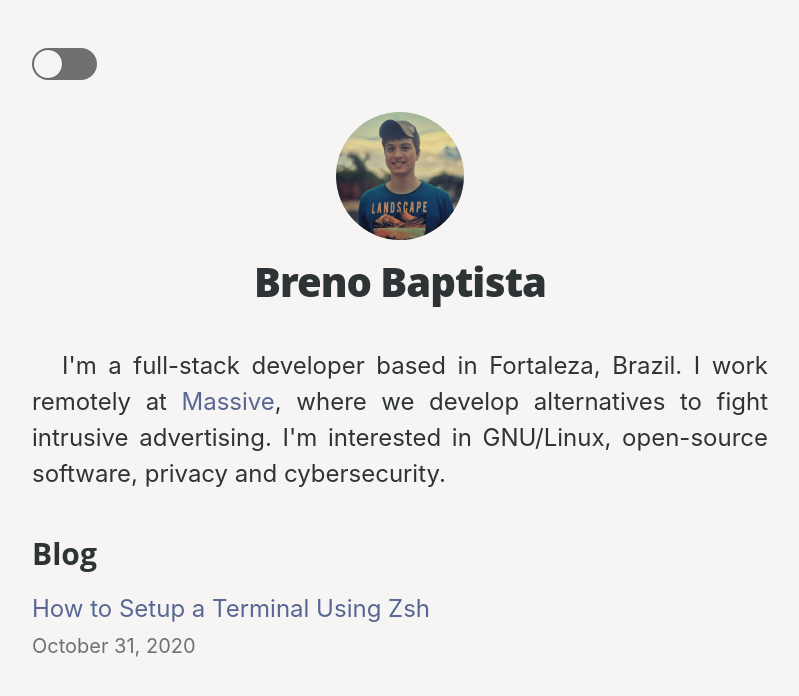
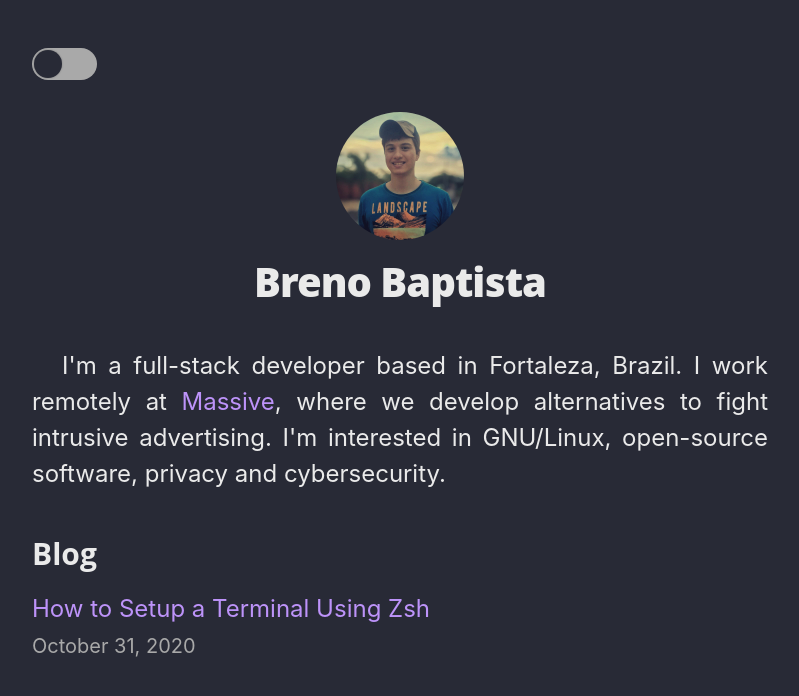
Before and after one commit to brenobaptista/blog, a Next.js app: page / in a window 1280 px wide. Shown: the top 696 px of the page, without its empty margins (240-1039 px from the left). Built offline with nearby package versions, Linux system fonts and the light colour scheme.

Commit message:
Changed default to dark mode and added transition timing back

```diff
--- a/src/pages/_app.tsx
+++ b/src/pages/_app.tsx
@@ -11,7 +11,7 @@ import dark from '../styles/themes/dark'
 export const ThemeContext = createContext(null)
 
 const MyApp = ({ Component, pageProps }: AppProps): JSX.Element => {
-  const [theme, setTheme] = usePersistedState<DefaultTheme>('theme', light)
+  const [theme, setTheme] = usePersistedState<DefaultTheme>('theme', dark)
 
   const toggleTheme = () => {
     setTheme(theme.mode === 'light' ? dark : light)
--- a/src/styles/global.ts
+++ b/src/styles/global.ts
@@ -23,6 +23,7 @@ export default createGlobalStyle`
     font-size: 1.25rem;
     color: ${props => props.theme.colors.text};
     background-color: ${props => props.theme.colors.background};
+    transition: background-color 0.2s, color 0.2s;
   }
 
   h1, h2 {
```
